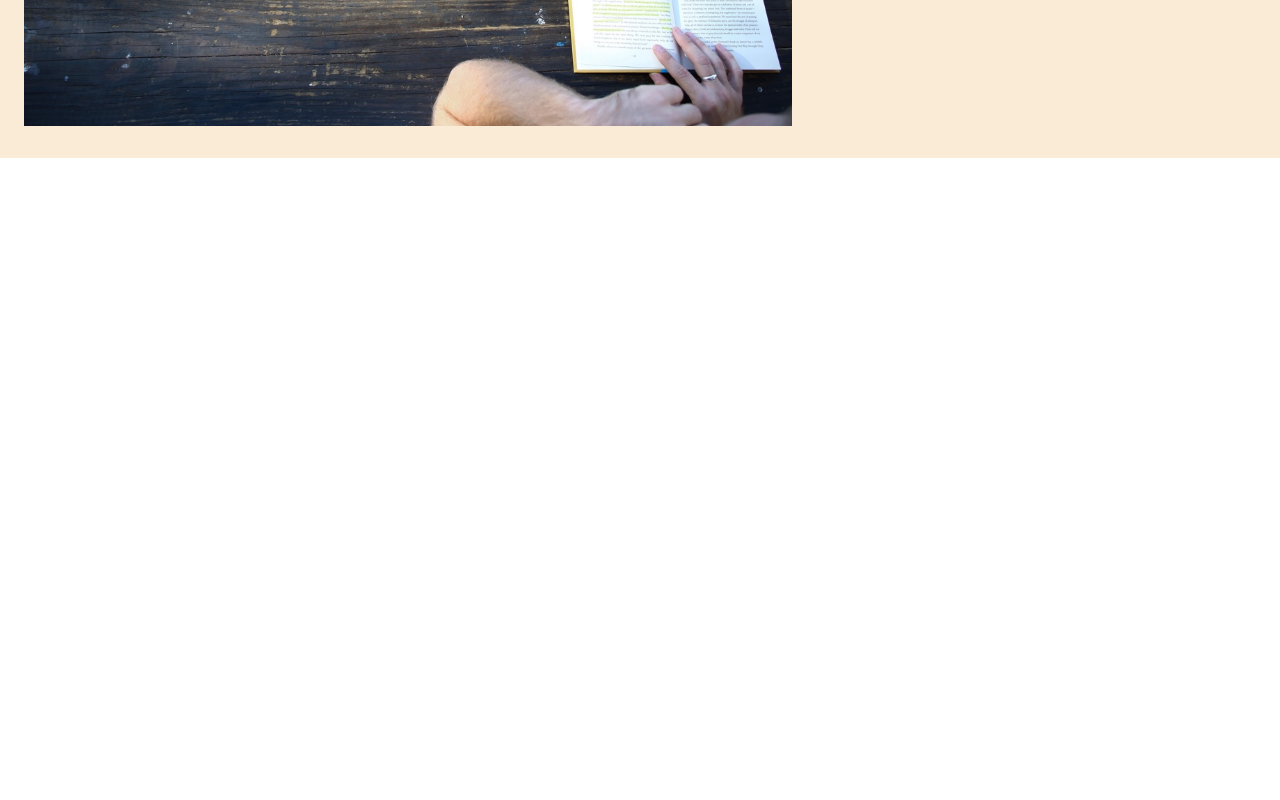
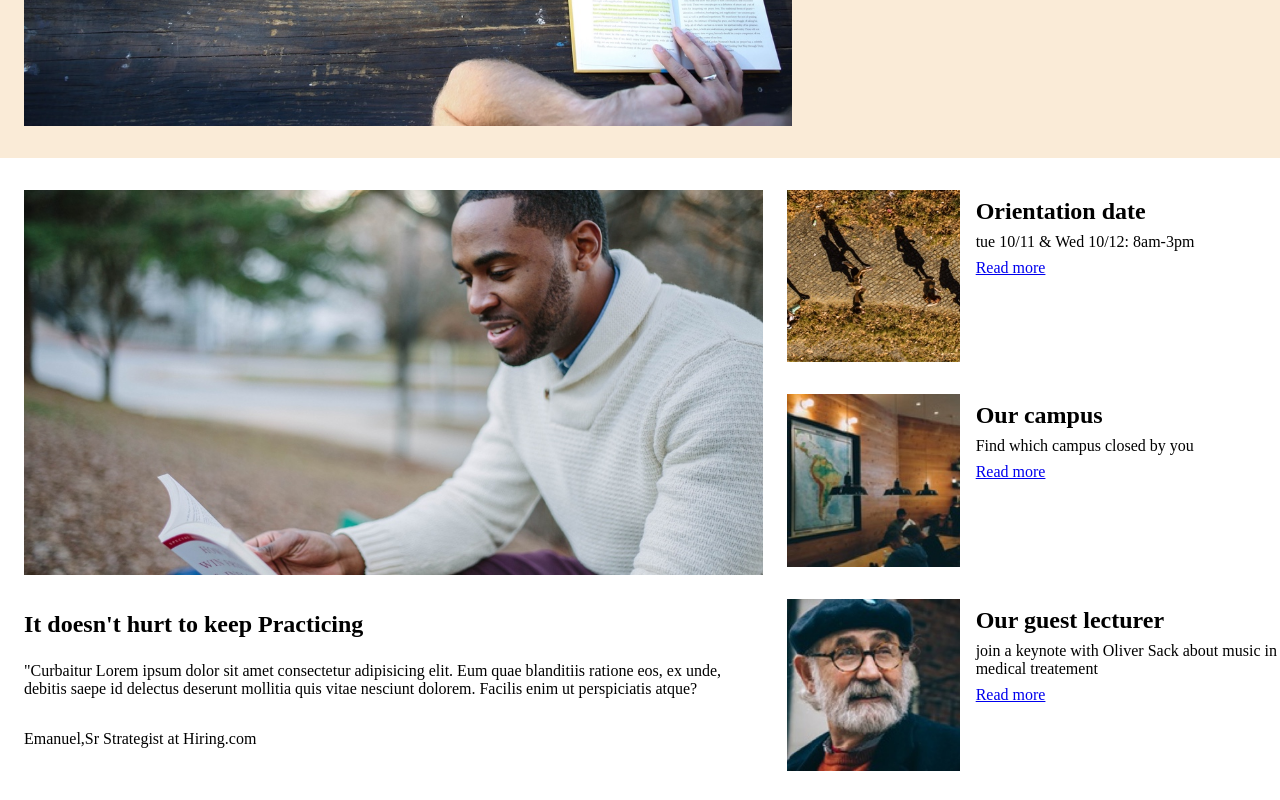
Before and after one commit to Reddy4711y/Colmar_Academy, a plain HTML site: page index.html in a window 1280 px wide. Shown: the part 538-1338 px from the top of the page. Before the commit the page ends 800 px from the top, so only its background shows below. Drawn offline with Linux system fonts and the light colour scheme.

Commit message:
added sidebar section

```diff
--- a/index.html
+++ b/index.html
@@ -34,5 +34,53 @@
         <button class="button">Start here</button>
       </div>
     </banner>
+    <div class="section">
+      <section>
+        <img
+          class="information-image"
+          src="images/information-main.jpg"
+          alt="logo for information"
+        />
+        <h2 class="section-h2">It doesn't hurt to keep Practicing</h2>
+        <p>
+          "Curbaitur Lorem ipsum dolor sit amet consectetur adipisicing elit.
+          Eum quae blanditiis ratione eos, ex unde, debitis saepe id delectus
+          deserunt mollitia quis vitae nesciunt dolorem. Facilis enim ut
+          perspiciatis atque?
+        </p>
+        <p class="section-last-p">Emanuel,Sr Strategist at Hiring.com</p>
+      </section>
+      <aside>
+        <div class="Orientation aside-img">
+          <img
+            src="images/information-orientation.jpg"
+            alt="Orientation-image"
+          />
+          <div class="orientation-content aside-content">
+            <h2>Orientation date</h2>
+            <p>tue 10/11 & Wed 10/12: 8am-3pm</p>
+            <a class="anchor" href="#">Read more</a>
+          </div>
+        </div>
+        <div class="campus aside-img">
+          <img src="images/information-campus.jpg" alt="campus image" />
+          <div class="campus-content aside-content">
+            <h2>Our campus</h2>
+            <p>Find which campus closed by you</p>
+            <a class="anchor" href="#">Read more</a>
+          </div>
+        </div>
+        <div class="guest aside-img">
+          <img src="images/information-guest-lecture.jpg" alt="guest-content" />
+          <div class="guest-content aside-content">
+            <h2>Our guest lecturer</h2>
+            <p>
+              join a keynote with Oliver Sack about music in medical treatement
+            </p>
+            <a class="anchor" href="#">Read more</a>
+          </div>
+        </div>
+      </aside>
+    </div>
   </body>
 </html>
--- a/styles/style.css
+++ b/styles/style.css
@@ -62,3 +62,48 @@ banner {
 .banner-content h1 {
   color: rgba(4, 9, 11, 0.763);
 }
+.information-image {
+  margin-top: 32px;
+  margin-bottom: 32px;
+  width: 100%;
+  height: 60%;
+}
+section {
+  margin-right: 24px;
+  width: 60%;
+}
+aside {
+  width: 40%;
+  display: flex;
+  flex-direction: column;
+}
+.section-h2 {
+  margin-bottom: 24px;
+}
+.section-last-p {
+  margin-top: 32px;
+  margin-bottom: 32px;
+}
+.section {
+  display: flex;
+  justify-content: space-between;
+  margin-left: 24px;
+}
+.aside-img img {
+  width: 35%;
+}
+.aside-content {
+  width: 65%;
+}
+.aside-img {
+  display: flex;
+  gap: 16px;
+  margin-top: 32px;
+}
+.aside-content h2 {
+  margin-top: 8px;
+}
+.aside-content p {
+  margin-bottom: 8px;
+  margin-top: 8px;
+}
```
